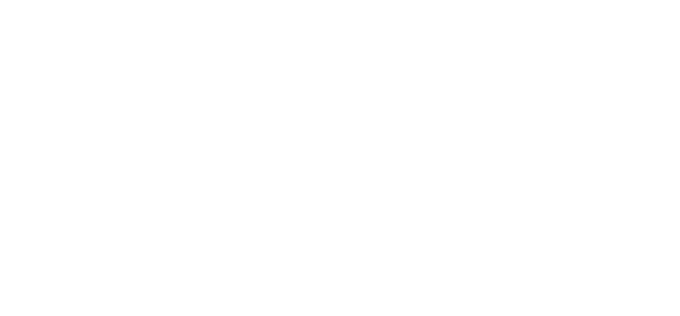
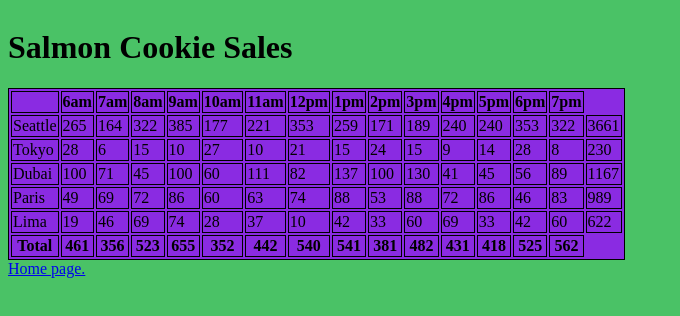
Before and after one commit to DeanWeiss/cookie-stand, a plain HTML site: page sales.html in a window 1280 px wide. Shown: the whole page, without its empty margins (0-680 px from the left). Drawn offline with Linux system fonts and the light colour scheme.

Commit message:
added in pictures

```diff
--- a/css/style.css
+++ b/css/style.css
@@ -3,3 +3,15 @@ th,
 td {
   border: 1px solid;
 }
+
+
+body {
+  display: inline-block;
+  border: 1px;
+  background-color: rgb(74, 194, 102);
+  font-family:'fantasy', 'papyrus';
+}
+
+table {
+  background-color: blueviolet;
+}
--- a/index.html
+++ b/index.html
@@ -3,16 +3,37 @@
 
 <head>
   <meta charset="UTF-8">
-  <title>Salmon Cookies Dashboard</title>
+  <title>Salmon Cookie Sales</title>
   <link rel="stylesheet" href="css/style.css">
 </head>
 
 <body>
-  <div id="sales-data">
+  <header>
+  <h1>Salmon Cookies Sales</h1>
+  </header>
+  <section id="cookie-stand-locations">
+   A place for the family to enjoy Salmon falvored things.
+    <article>
+      <h2>This could be you!</h2>
+      <img src="images/family.jpg">
+      <h3>Look at all these fun activities.</h3>
+      We are open 24 hours a day, every day! The fun never stops!
+      <ul>
+        <li>Making cookies! <img src="images/frosted-cookie.jpg"></li>
+        <li>MORE COOKIES! <img src="images/cutter.jpeg"></li>
+        <li>Wearing fish themed clothing<img src="images/shirt.jpg"></li>
+        <li>Rainbow Fish!!! <img src="images/fish.jpg"></li>
+        <li>Non Rainbow Fish<img src="images/chinook.jpg"></li>
 
-  </div>
+        <h3>The possibilities are endless.</h3>
+      </ul>
+    </article>
+  </section>
 
-  <script src="js/app.js"></script>
 </body>
+<footer>
+  <p>Contact Info: 888-888-8888 </p>
+<a id="return"href="sales.html">Sales page.</a>
+</footer>
 
 </html>
--- a/js/app.js
+++ b/js/app.js
@@ -1,6 +1,6 @@
 'use strict';
 
-const hours = ['6am', '7am', '8am', '9am', '10am', '11am', '12pm', '1pm', '2pm', '3pm', '4pm', '5pm', '6pm', '7pm'];
+const hours = ['6am', '7am', '8am', '9am', '10am', '11am', '12pm', '1pm', '2pm', '3pm', '4pm', '5pm', '6pm', '7pm',];
 let tableElem = null;
 
 function CookieStand(location, minCustomersPerHour, maxCustomersPerHour, avgCookiesPerCustomer) {
@@ -8,16 +8,21 @@ function CookieStand(location, minCustomersPerHour, maxCustomersPerHour, avgCook
   this.minCustomersPerHour = minCustomersPerHour;
   this.maxCustomersPerHour = maxCustomersPerHour;
   this.avgCookiesPerCustomer = avgCookiesPerCustomer;
+  this.customershour = [];
   this.cookieSales = [];
+  this.dailyLocationTotals = 0;
   this.generateCookieSales();
 }
 
 CookieStand.prototype.generateCookieSales = function () {
+  let locationTotal = 0;
   for (let i = 0; i < hours.length; i++) {
     const simulatedCustomersPerHour = randomInRange(this.minCustomersPerHour, this.maxCustomersPerHour);
     const simulatedSales = Math.ceil(simulatedCustomersPerHour * this.avgCookiesPerCustomer);
     this.cookieSales.push(simulatedSales);
+    locationTotal += simulatedSales;
   }
+  this.dailyLocationTotals = locationTotal;
 }
 
 CookieStand.prototype.render = function () {
@@ -28,6 +33,7 @@ CookieStand.prototype.render = function () {
   rowElem.appendChild(locationElem);
   locationElem.textContent = this.location;
 
+
   for (let i = 0; i < this.cookieSales.length; i++) {
     const salesElem = document.createElement('td');
     rowElem.appendChild(salesElem);
@@ -36,7 +42,7 @@ CookieStand.prototype.render = function () {
 
   const totalElem = document.createElement('td');
   rowElem.appendChild(totalElem);
-  totalElem.textContent = '???'
+  totalElem.textContent = this.dailyLocationTotals;
 }
 
 function randomInRange(min, max) {
@@ -52,6 +58,9 @@ function createTable() {
 function createHeaderRow() {
   const headerRowElem = document.createElement('tr');
   tableElem.appendChild(headerRowElem);
+  const headerCellElem = document.createElement('th');
+  headerRowElem.appendChild(headerCellElem);
+  headerCellElem.textContent = ''
   for (let i = 0; i < hours.length; i++) {
     const headerCellElem = document.createElement('th');
     headerRowElem.appendChild(headerCellElem);
@@ -61,23 +70,42 @@ function createHeaderRow() {
 }
 
 function createFooterRow() {
-
-  const footerRowElem = document.createElement('tr');
+  const footerRowElem = document.createElement('tfoot');
   tableElem.appendChild(footerRowElem);
+  const footerCellElem = document.createElement('th');
+  footerRowElem.appendChild(footerCellElem);
+  footerCellElem.textContent = 'Total'
+  var hourlyTotals = getHourlyTotalsAcrossShops();
   for (let i = 0; i < hours.length; i++) {
     const footerCellElem = document.createElement('th');
     footerRowElem.appendChild(footerCellElem);
-    footerCellElem.textContent = getHourlyTotalsAcrossShops();
+    footerCellElem.textContent = hourlyTotals[i];
   }
 }
 
+// function getTotalHoursByShop () {
+//   let shopTotalsArray = [];
+//   for (let i = 0; i < cookieStands.length; i++){
+//   let shopTotal = 0
+//   for ( let j = 0; j < hours.length; j++ ){
+//     shopTotal += cookieStands[i].cookieSales[j];
+//   }
+//   shopTotalsArray.push(shopTotal);
+//   }
+//   return shopTotalsArray
+// }
+
 function getHourlyTotalsAcrossShops() {
-    return 123; // TODO: need real values
+    let hourlyTotalsArray = [];
+    for (let i = 0; i < hours.length; i++){
+      let hoursTotal = 0
+      for (let j = 0; j < cookieStands.length; j++){
+      hoursTotal += cookieStands[j].cookieSales[i];
+      }
+      hourlyTotalsArray.push(hoursTotal);
+    }
+    return hourlyTotalsArray
   }
-
-createTable();
-createHeaderRow();
-createFooterRow();
 
 const cookieStands = [
   new CookieStand('Seattle', 23, 65, 6.3),
@@ -87,6 +115,10 @@ const cookieStands = [
   new CookieStand('Lima', 2, 16, 4.6)
 ];
 
+createTable();
+createHeaderRow();
+createFooterRow();
+
 for (let i = 0; i < cookieStands.length; i++) {
   cookieStands[i].render();
 }
--- a/sales.html
+++ b/sales.html
@@ -1,20 +1,23 @@
-<!-- <!DOCTYPE html>
+<!DOCTYPE html>
 <html lang="en">
 
 <head>
-    <meta charset="utf-8">
-    <title>Salmon Cookies Sales</title>
-    <link rel="stylesheet" href="css/style.css">
+  <meta charset="UTF-8">
+  <title>Salmon Cookies Dashboard</title>
+  <link rel="stylesheet" href="css/style.css">
 </head>
 
 <body>
+    <header>
+        <h1>Salmon Cookie Sales</h1>
+        <img="image/chinook.jpg">
+    </header>
+  <div id="sales-data">
 
-<h1>Salmon Cookies Sales</h1>
-<section id="cookie-stand-locations">
+  </div>
 
-</section>
+  <script src="js/app.js"></script>
+</body>
+<a id="return"href="index.html">Home page.</a>
 
-<script src="js/app.js"></script>
-</body>
-
-</html> -->
+</html>
```
Also changed, not shown: images/chinook.jpg (added), images/cutter.jpeg (added), images/family.jpg (added), images/fish.jpg (added), images/frosted-cookie.jpg (added), images/salmon.png (added), images/shirt.jpg (added).
